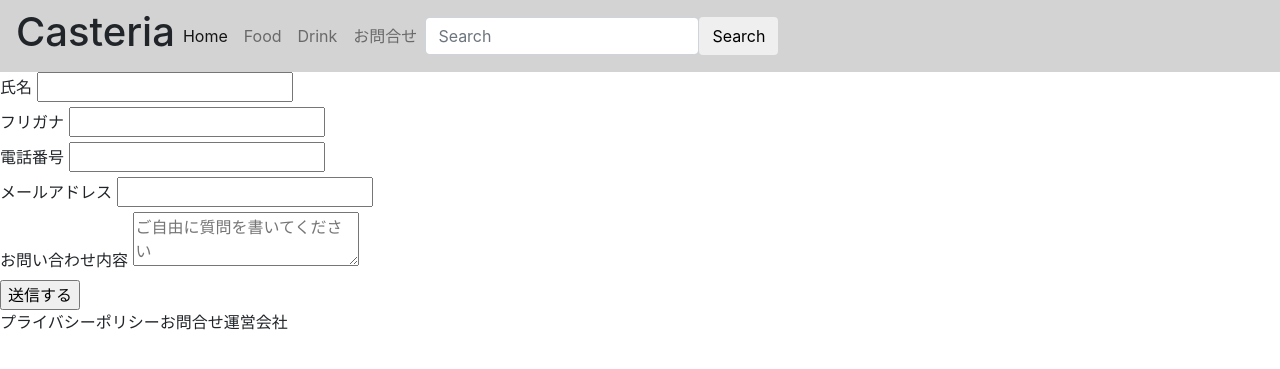
After one commit to not1214/PHP_advanced, a PHP site: page /contact.php in a window 1280 px wide. The commit adds this page. Shown: the top 369 px of the page. Run offline with PHP 8.4, Linux system fonts and the light colour scheme; some libraries are stand-ins or nearby versions.

Commit message:
[Update]contact.php

```diff
--- /dev/null
+++ b/PHP応用_演習/Views/contact.php
@@ -0,0 +1,46 @@
+<!DOCTYPE html>
+<html>
+
+<head>
+  <?php include('head.php') ?>
+</head>
+
+<body>
+  <div class='main'>
+    <div class='container-fluid'>
+      <?php include("header.php") ?>
+
+      <div class='row'>
+        <form action='confirm.php' method='post'>
+          <div>
+            <label for='name'>氏名</label>
+            <input id='name' type='text' name='name'>
+          </div>
+          <div>
+            <label for='kana'>フリガナ</label>
+            <input id='kana' type='text' name='kana'>
+          </div>
+          <div>
+            <label for='tel'>電話番号</label>
+            <input id='tel' type='number' name='tel'>
+          </div>
+          <div>
+            <label for='email'>メールアドレス</label>
+            <input id='email' type='email' name='email'>
+          </div>
+          <div>
+            <label for='body'>お問い合わせ内容</label>
+            <textarea id='body' name='body' placeholder='ご自由に質問を書いてください'></textarea>
+          </div>
+          <div>
+            <input type='submit' value='送信する'>
+          </div>
+        </form>
+      </div>
+
+      <?php include('footer.php') ?>
+    </div>
+  </div>
+</body>
+
+</html>
--- /dev/null
+++ b/PHP応用_演習/Views/head.php
@@ -0,0 +1,10 @@
+<meta charset="UTF-8">
+<meta name="viewport" content="width=device-width, initial-scale=1, shrink-to-fit=no">
+<title>Casteria</title>
+<link rel="stylesheet" type="text/css" href="../css/base.css">
+<link rel="stylesheet" type="text/css" href="../css/style.css">
+<script src="https://ajax.googleapis.com/ajax/libs/jquery/3.2.1/jquery.min.js"></script>
+<link rel="stylesheet" href="https://stackpath.bootstrapcdn.com/bootstrap/4.1.3/css/bootstrap.min.css" integrity="sha384-MCw98/SFnGE8fJT3GXwEOngsV7Zt27NXFoaoApmYm81iuXoPkFOJwJ8ERdknLPMO" crossorigin="anonymous">
+<link rel="stylesheet" href="https://cdnjs.cloudflare.com/ajax/libs/Swiper/4.0.7/css/swiper.min.css" />
+<link href="https://use.fontawesome.com/releases/v5.6.1/css/all.css" rel="stylesheet">
+<script defer src="../js/index.js"></script>
```
Also changed, not shown: PHP応用_演習/Views/index.php (+1 -10 lines).
